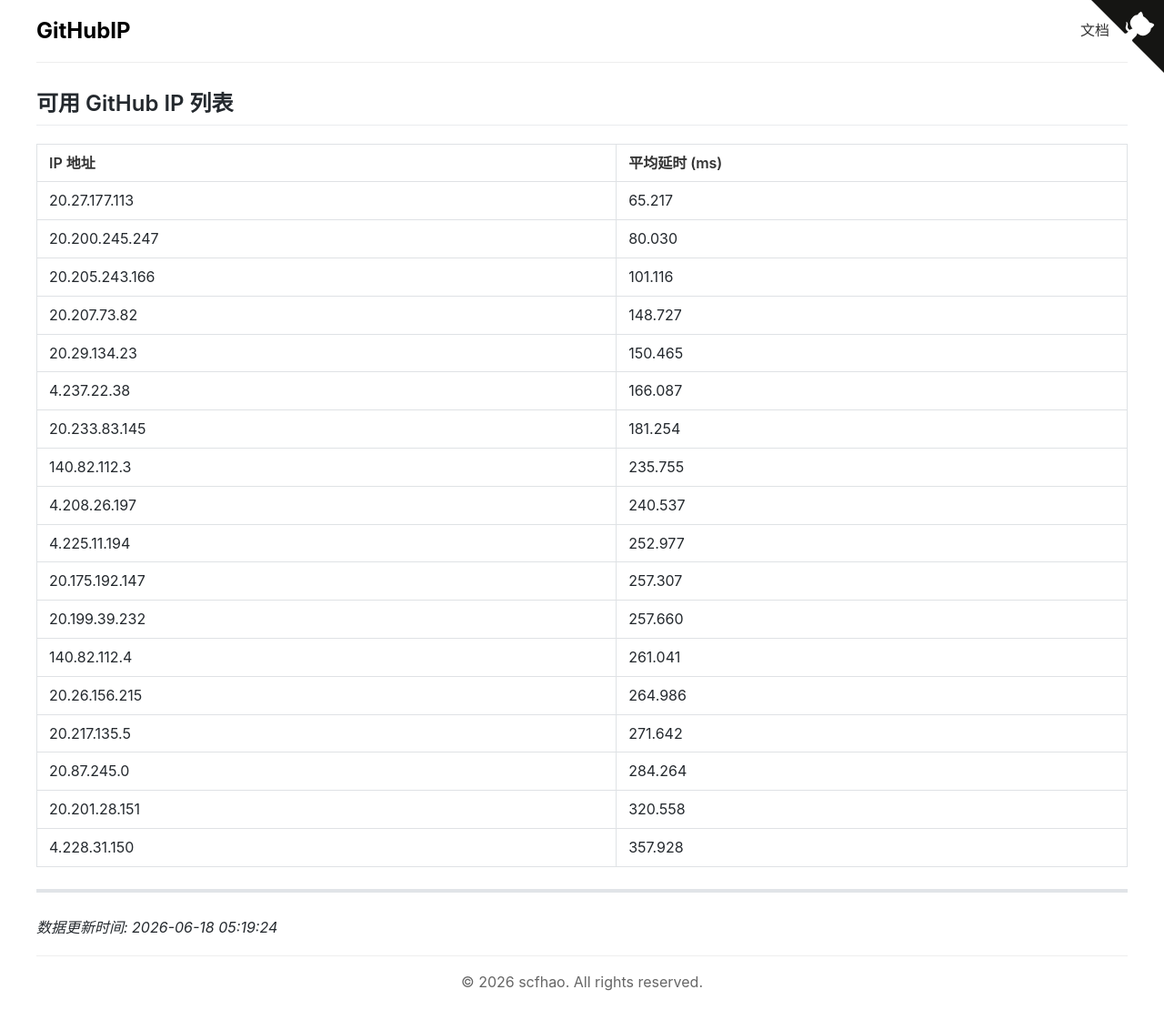
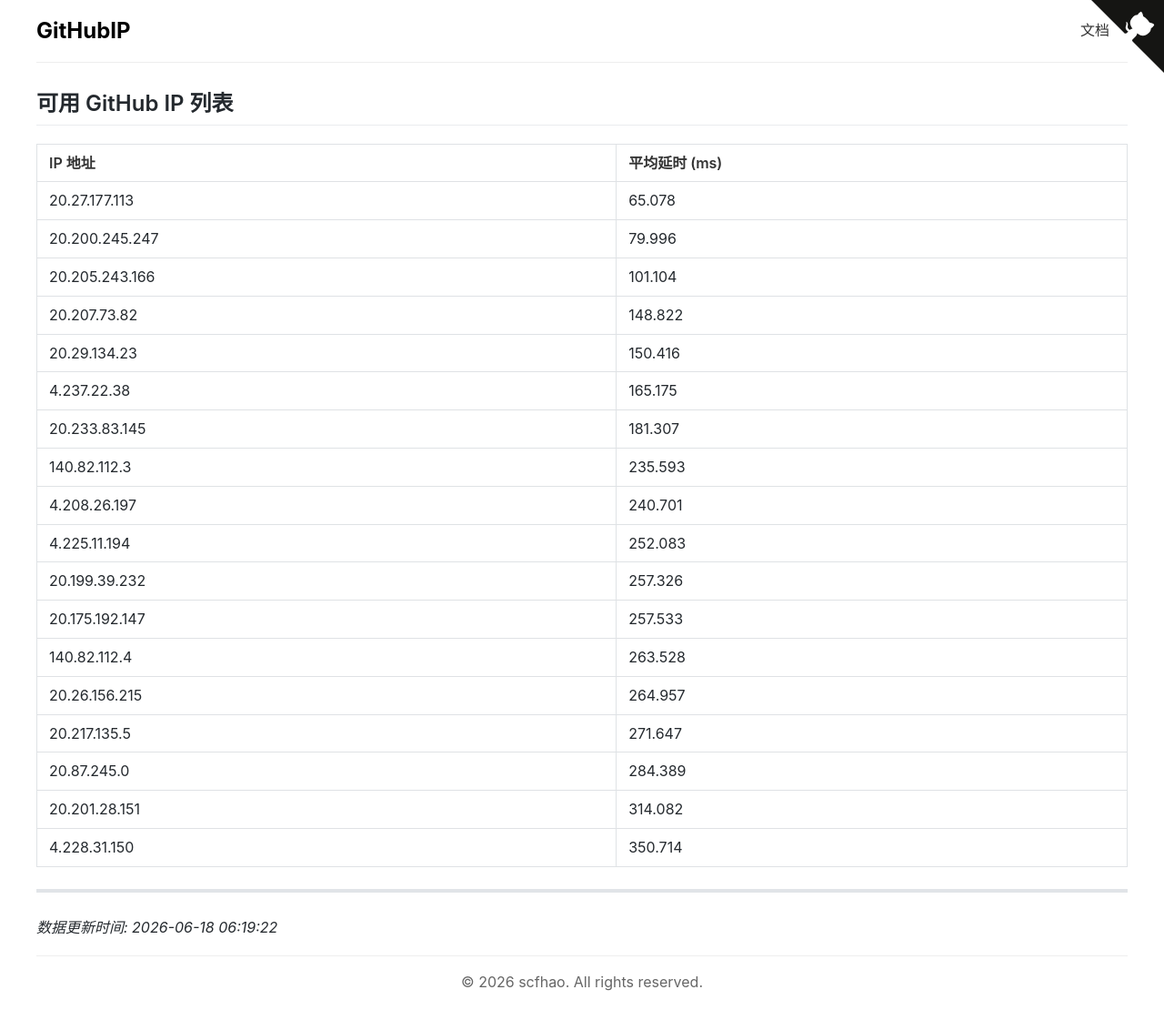
Before and after one commit to scfhao/GitHubIP, a Jekyll site: the page built from index.md, in a window 1280 px wide. Shown: the whole page at 91% size. Built offline with Jekyll 4.4.1, drawn with Linux system fonts in a browser that asks for light colours.

Commit message:
自动脚本执行 - 2026-06-18 06:19:22

```diff
--- a/index.md
+++ b/index.md
@@ -1,32 +1,32 @@
 ---
 layout: home
 title: GitHub IP 列表
-date: 2026-06-18 05:19:24
+date: 2026-06-18 06:19:22
 ---
 
 ## 可用 GitHub IP 列表
 
 | IP 地址 | 平均延时 (ms) |
 |---------|--------------|
-| 20.27.177.113 | 65.217 |
-| 20.200.245.247 | 80.030 |
-| 20.205.243.166 | 101.116 |
-| 20.207.73.82 | 148.727 |
-| 20.29.134.23 | 150.465 |
-| 4.237.22.38 | 166.087 |
-| 20.233.83.145 | 181.254 |
-| 140.82.112.3 | 235.755 |
-| 4.208.26.197 | 240.537 |
-| 4.225.11.194 | 252.977 |
-| 20.175.192.147 | 257.307 |
-| 20.199.39.232 | 257.660 |
-| 140.82.112.4 | 261.041 |
-| 20.26.156.215 | 264.986 |
-| 20.217.135.5 | 271.642 |
-| 20.87.245.0 | 284.264 |
-| 20.201.28.151 | 320.558 |
-| 4.228.31.150 | 357.928 |
+| 20.27.177.113 | 65.078 |
+| 20.200.245.247 | 79.996 |
+| 20.205.243.166 | 101.104 |
+| 20.207.73.82 | 148.822 |
+| 20.29.134.23 | 150.416 |
+| 4.237.22.38 | 165.175 |
+| 20.233.83.145 | 181.307 |
+| 140.82.112.3 | 235.593 |
+| 4.208.26.197 | 240.701 |
+| 4.225.11.194 | 252.083 |
+| 20.199.39.232 | 257.326 |
+| 20.175.192.147 | 257.533 |
+| 140.82.112.4 | 263.528 |
+| 20.26.156.215 | 264.957 |
+| 20.217.135.5 | 271.647 |
+| 20.87.245.0 | 284.389 |
+| 20.201.28.151 | 314.082 |
+| 4.228.31.150 | 350.714 |
 
 ---
 
-*数据更新时间: 2026-06-18 05:19:24*
+*数据更新时间: 2026-06-18 06:19:22*
```
